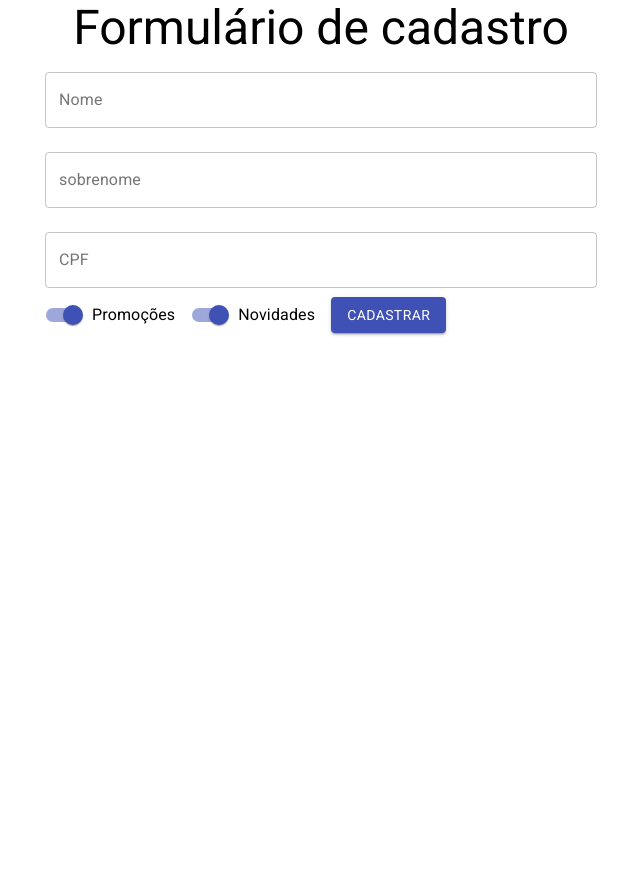
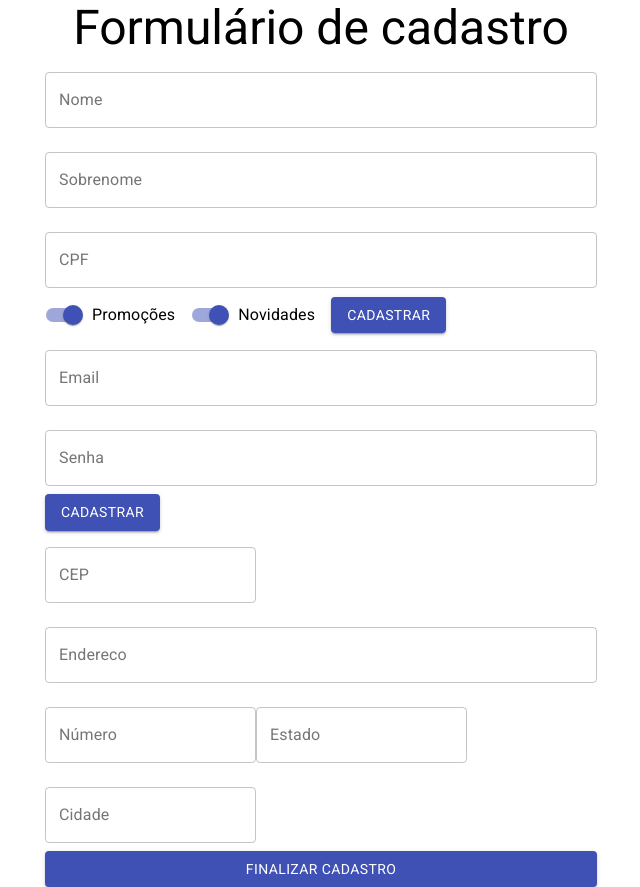
Before and after one commit to KarolineCarvalho/reactFunctionComponents, a React (Create React App) app: page / in a window 1280 px wide. Shown: the whole page, without its empty margins (319-959 px from the left). Before the commit the page ends 800 px from the top, so only its background shows below. Built offline with nearby package versions, Linux system fonts and the light colour scheme.

Commit message:
Separando os forms em componentes

```diff
--- /dev/null
+++ b/src/components/FormularioCadastro/DadosEntrega.jsx
@@ -0,0 +1,51 @@
+import React from "react";
+
+import { Button, TextField } from "@material-ui/core";
+
+function DadosEntrega() {
+  return (
+    <form>
+      <TextField
+        id="cep"
+        label="CEP"
+        type="number"
+        variant="outlined"
+        margin="normal"
+      />
+      <TextField
+        id="endereco"
+        label="Endereco"
+        type="text"
+        variant="outlined"
+        margin="normal"
+        fullWidth
+      />
+      <TextField
+        id="numero"
+        label="Número"
+        type="number"
+        variant="outlined"
+        margin="normal"
+      />
+      <TextField
+        id="estado"
+        label="Estado"
+        type="text"
+        variant="outlined"
+        margin="normal"
+      />
+      <TextField
+        id="cidade"
+        label="Cidade"
+        type="text"
+        variant="outlined"
+        margin="normal"
+      />
+      <Button type="submit" variant="contained" color="primary" fullWidth>
+        Finalizar Cadastro
+      </Button>
+    </form>
+  );
+}
+
+export default DadosEntrega;
--- /dev/null
+++ b/src/components/FormularioCadastro/DadosPessoais.jsx
@@ -0,0 +1,94 @@
+import React, { useState } from "react";
+
+import { Button, TextField, Switch, FormControlLabel } from "@material-ui/core";
+
+function DadosPessoais({ aoEnviar, validarCPF }) {
+  const [nome, setNome] = useState("");
+  const [sobrenome, setSobrenome] = useState("");
+  const [cpf, setCpf] = useState("");
+  const [promocoes, setPromocoes] = useState(true);
+  const [novidades, setNovidades] = useState(true);
+  const [erros, setErros] = useState({ cpf: { valido: true, texto: "" } });
+
+  return (
+    <form
+      onSubmit={(event) => {
+        event.preventDefault();
+        aoEnviar({ nome, sobrenome, cpf, novidades, promocoes });
+      }}
+    >
+      <TextField
+        value={nome}
+        onChange={(event) => {
+          setNome(event.target.value);
+        }}
+        id="nome"
+        label="Nome"
+        variant="outlined"
+        margin="normal"
+        fullWidth
+      />
+      <TextField
+        value={sobrenome}
+        onChange={(event) => {
+          setSobrenome(event.target.value);
+        }}
+        id="sobrenome"
+        label="Sobrenome"
+        variant="outlined"
+        margin="normal"
+        fullWidth
+      />
+      <TextField
+        value={cpf}
+        onChange={(event) => {
+          setCpf(event.target.value);
+        }}
+        onBlur={(event) => {
+          const ehValido = validarCPF(cpf);
+          setErros({ cpf: ehValido });
+        }}
+        error={!erros.cpf.valido}
+        helperText={erros.cpf.texto}
+        id="CPF"
+        label="CPF"
+        variant="outlined"
+        margin="normal"
+        fullWidth
+      />
+
+      <FormControlLabel
+        label="Promoções"
+        control={
+          <Switch
+            checked={promocoes}
+            onChange={(event) => {
+              setPromocoes(event.target.checked);
+            }}
+            name="promocoes"
+            color="primary"
+          ></Switch>
+        }
+      />
+      <FormControlLabel
+        label="Novidades"
+        control={
+          <Switch
+            checked={novidades}
+            onChange={(event) => {
+              setNovidades(event.target.checked);
+            }}
+            name="novidades"
+            color="primary"
+          ></Switch>
+        }
+      />
+
+      <Button type="submit" variant="contained" color="primary">
+        Cadastrar
+      </Button>
+    </form>
+  );
+}
+
+export default DadosPessoais;
--- /dev/null
+++ b/src/components/FormularioCadastro/DadosUsuario.jsx
@@ -0,0 +1,30 @@
+import { Button, TextField } from "@material-ui/core";
+import React from "react";
+
+function DadosUsuario() {
+  return (
+    <form>
+      <TextField
+        id="email"
+        label="Email"
+        type="email"
+        variant="outlined"
+        margin="normal"
+        fullWidth
+      />
+      <TextField
+        id="senha"
+        label="Senha"
+        type="password"
+        variant="outlined"
+        margin="normal"
+        fullWidth
+      />
+      <Button type="submit" variant="contained" color="primary">
+        Cadastrar
+      </Button>
+    </form>
+  );
+}
+
+export default DadosUsuario;
--- a/src/components/FormularioCadastro/FormularioCadastro.jsx
+++ b/src/components/FormularioCadastro/FormularioCadastro.jsx
@@ -1,92 +1,16 @@
-import React, { useState } from "react";
-import { Button, TextField, Switch, FormControlLabel } from "@material-ui/core";
+import React from "react";
+import DadosEntrega from "./DadosEntrega";
+
+import DadosPessoais from "./DadosPessoais";
+import DadosUsuario from "./DadosUsuario";
 
 function FormularioCadastro({ aoEnviar, validarCPF }) {
-  const [nome, setNome] = useState("");
-  const [sobrenome, setSobrenome] = useState("");
-  const [cpf, setCpf] = useState("");
-  const [promocoes, setPromocoes] = useState(true);
-  const [novidades, setNovidades] = useState(true);
-  const [erros, setErros] = useState({ cpf: { valido: true, texto: "" } });
-
   return (
-    <form
-      onSubmit={(event) => {
-        event.preventDefault();
-        aoEnviar({ nome, sobrenome, cpf, novidades, promocoes });
-      }}
-    >
-      <TextField
-        value={nome}
-        onChange={(event) => {
-          setNome(event.target.value);
-        }}
-        id="nome"
-        label="Nome"
-        variant="outlined"
-        margin="normal"
-        fullWidth
-      />
-      <TextField
-        value={sobrenome}
-        onChange={(event) => {
-          setSobrenome(event.target.value);
-        }}
-        id="sobrenome"
-        label="sobrenome"
-        variant="outlined"
-        margin="normal"
-        fullWidth
-      />
-      <TextField
-        value={cpf}
-        onChange={(event) => {
-          setCpf(event.target.value);
-        }}
-        onBlur={(event) => {
-          const ehValido = validarCPF(cpf);
-          setErros({ cpf: ehValido });
-        }}
-        error={!erros.cpf.valido}
-        helperText={erros.cpf.texto}
-        id="CPF"
-        label="CPF"
-        variant="outlined"
-        margin="normal"
-        fullWidth
-      />
-
-      <FormControlLabel
-        label="Promoções"
-        control={
-          <Switch
-            checked={promocoes}
-            onChange={(event) => {
-              setPromocoes(event.target.checked);
-            }}
-            name="promocoes"
-            color="primary"
-          ></Switch>
-        }
-      />
-      <FormControlLabel
-        label="Novidades"
-        control={
-          <Switch
-            checked={novidades}
-            onChange={(event) => {
-              setNovidades(event.target.checked);
-            }}
-            name="novidades"
-            color="primary"
-          ></Switch>
-        }
-      />
-
-      <Button type="submit" variant="contained" color="primary">
-        Cadastrar
-      </Button>
-    </form>
+    <>
+      <DadosPessoais aoEnviar={aoEnviar} validarCPF={validarCPF} />
+      <DadosUsuario />
+      <DadosEntrega />
+    </>
   );
 }
 
```
